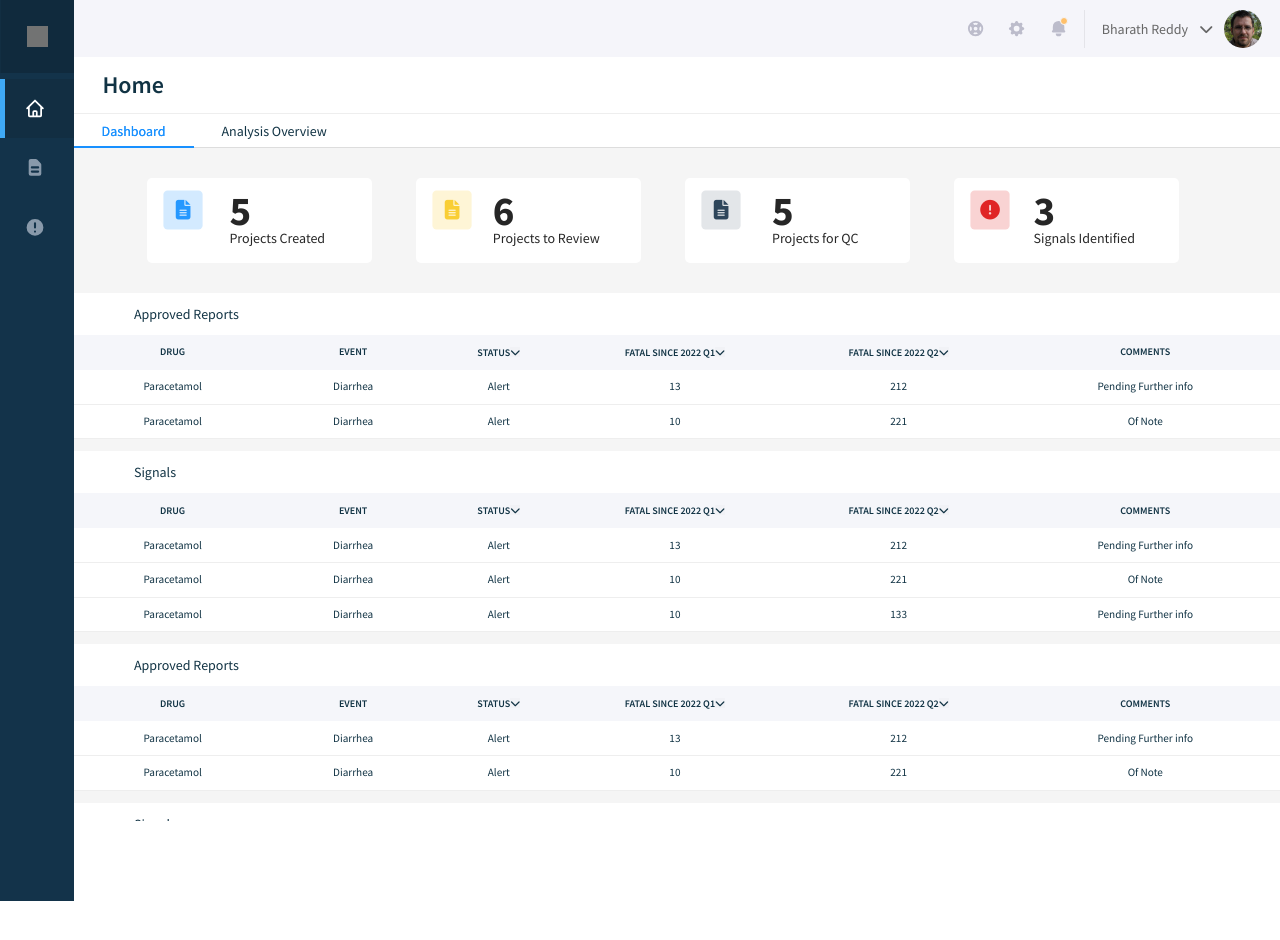
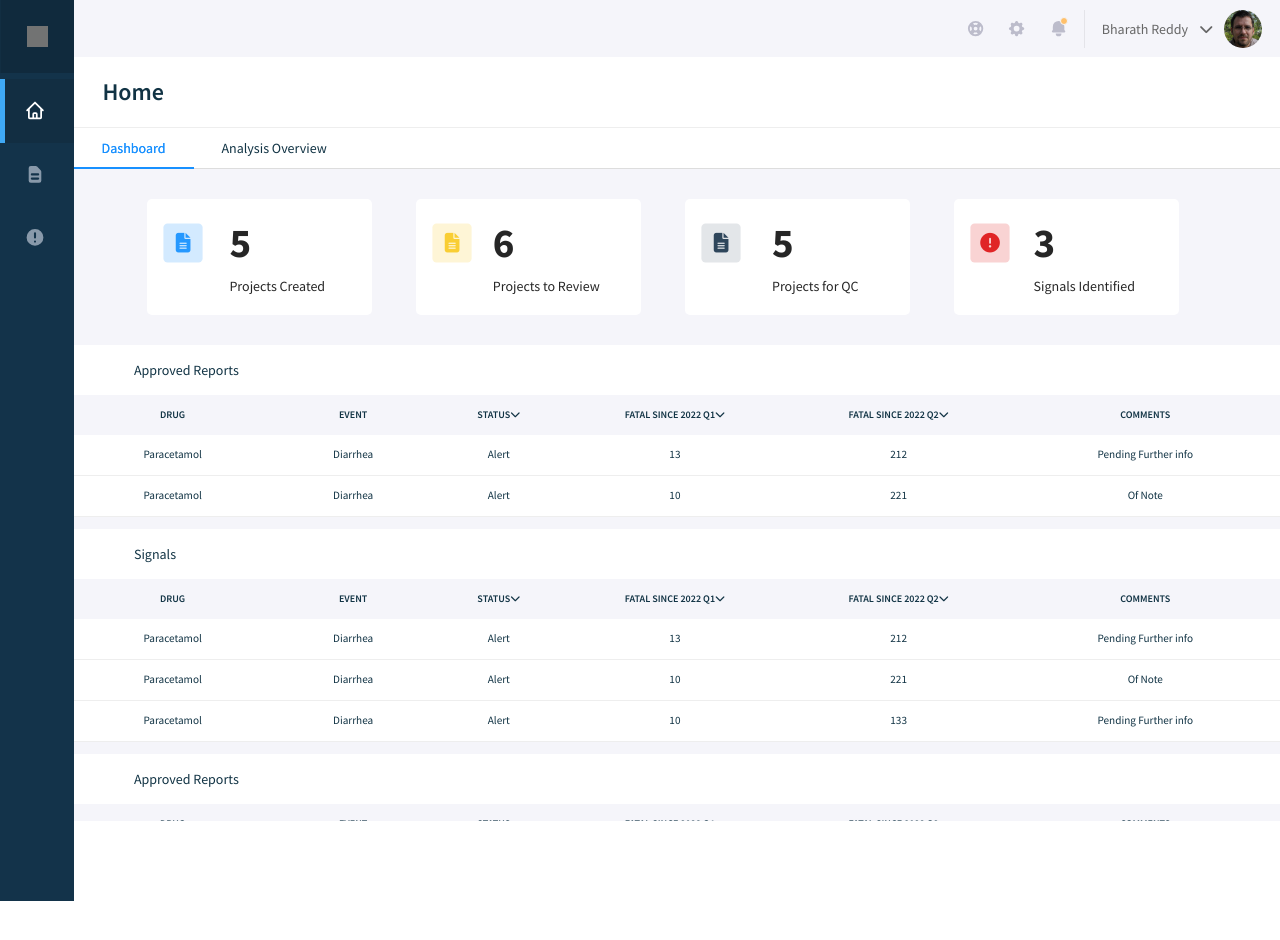
Before and after one commit to vahan-sahakyan/temp-repo, a React (Create React App) app: page /home in a window 1280 px wide. Shown: the top 940 px of the page. Built offline with nearby package versions, Linux system fonts and the light colour scheme; grey boxes are pictures that could not be loaded.

Commit message:
updated to #f5f5fa, content top margin to 70px

```diff
--- a/src/App.scss
+++ b/src/App.scss
@@ -12,7 +12,7 @@ CARDS: {
   #E02526
 }
 */
-@import 'antd/dist/antd.css';
+@import '~antd/dist/antd.css';
 
 p,
 h1,
@@ -22,7 +22,6 @@ h4,
 h5,
 h6,
 div {
-  line-height: 1;
   margin: 0;
   padding: 0;
   // color: #fff;
@@ -159,6 +158,7 @@ button {
 
   position: relative;
 }
+
 .tabs-container::before {
   content: '';
   position: absolute;
--- a/src/components/Home/AnalysisOverview.scss
+++ b/src/components/Home/AnalysisOverview.scss
@@ -21,13 +21,13 @@ canvas {
   // grid-template-columns: 1fr 1fr 1fr;
   gap: 2vw;
   max-width: 100vw;
-  background-color: #f5f5f5;
+  background-color: #f5f5fa;
   padding: 2em 2vw;
 }
 @media (max-width: 1150px) {
   .charts-container_scroll-x {
     overflow-x: scroll;
-    background-color: #f5f5f5;
+    background-color: #f5f5fa;
 
     &::-webkit-scrollbar {
       height: 3px;
@@ -40,7 +40,7 @@ canvas {
   }
 
   .charts-container {
-    background-color: #f5f5f5;
+    background-color: #f5f5fa;
 
     display: flex;
     justify-content: start;
@@ -50,6 +50,6 @@ canvas {
     margin-right: 65em;
   }
   .chart {
-    // background-color: #f5f5f5;
+    // background-color: #f5f5fa;
   }
 }
--- a/src/components/admin-settings/AdminSettings.scss
+++ b/src/components/admin-settings/AdminSettings.scss
@@ -33,7 +33,7 @@
     flex-direction: row;
     min-height: 85vh;
     background-color: #fff;
-    margin-top: 53px;
+    margin-top: 70px !important;
   }
   .ant-tabs > div:first-of-type {
     // width: 10vw;
--- a/src/components/table/Table.scss
+++ b/src/components/table/Table.scss
@@ -31,7 +31,7 @@ table {
   background-color: #fff;
 }
 thead * {
-  background-color: #00000004;
+  background-color: #f5f5fa;
   color: #134;
 }
 th {
@@ -40,7 +40,7 @@ th {
   white-space: nowrap;
   cursor: pointer;
   padding: 1.2em 0.8em;
-  background-color: #f5f6fa;
+  background-color: #f5f5fa;
   /* border: 1px solid red; */
 }
 td {
--- a/src/components/the-layout/main-container/MainContainer.scss
+++ b/src/components/the-layout/main-container/MainContainer.scss
@@ -1,5 +1,5 @@
 .main-container {
-  background-color: #f5f5f5;
+  background-color: #f5f5fa;
   /* display: flex; */
   /* flex-direction: column; */
   /* justify-content: space-between; */
@@ -26,7 +26,7 @@
   height: 100%;
 
   & > section {
-    margin-top: 57px !important;
+    margin-top: 70px !important;
   }
 }
 
@@ -66,7 +66,7 @@
   width: 100%;
 }
 .ant-tabs {
-  margin-top: 57px !important;
+  margin-top: 70px !important;
 }
 .ant-tabs-nav {
   margin: 0 !important;
```
